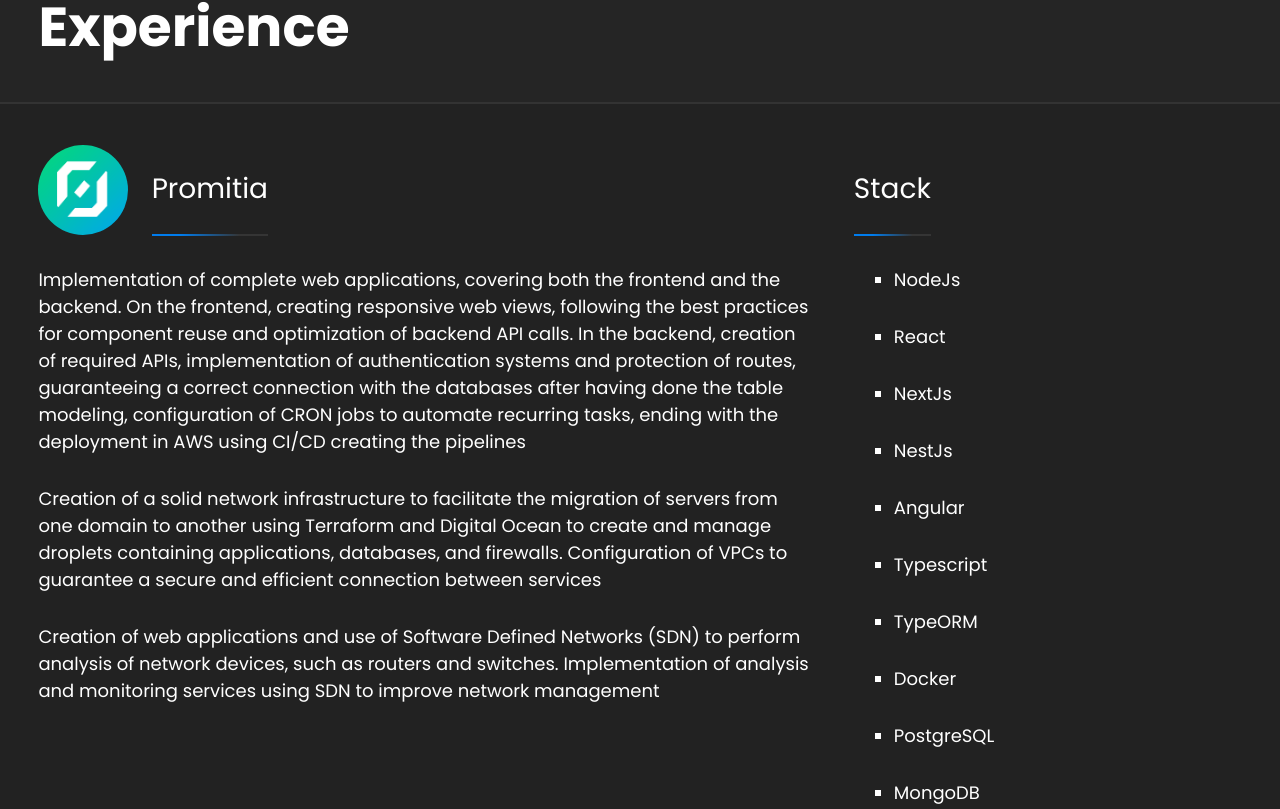
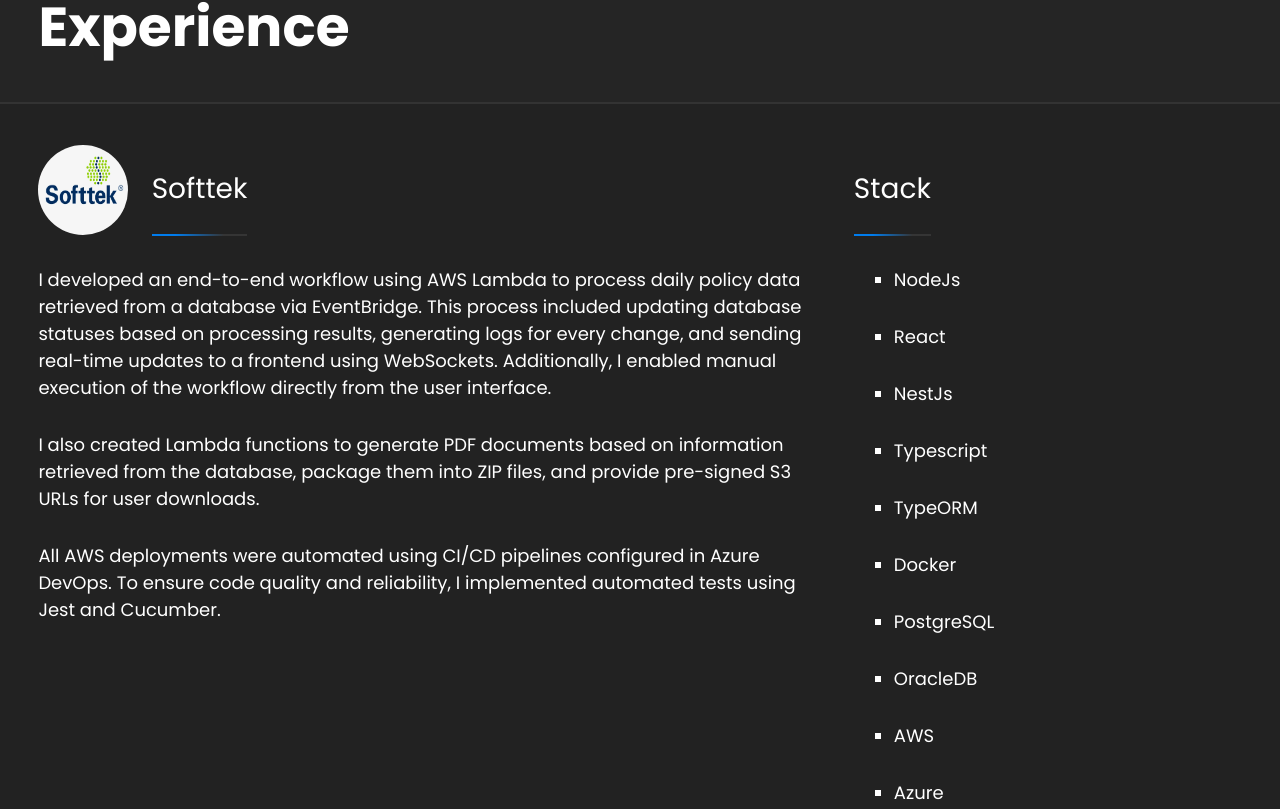
Before and after one commit to wpilares/willpilares, a React (Vite) app: page / in a window 1280 px wide. Shown: the part 931-1740 px from the top of the page. Built offline with nearby package versions, Linux system fonts and the light colour scheme.

Commit message:
feat: added last job

```diff
--- a/data.json
+++ b/data.json
@@ -1,4 +1,27 @@
 {
+  "company_0":
+  {
+    "company": "Softtek",
+    "image": "./jobs/softtek.png",
+    "descriptions": [
+      "I developed an end-to-end workflow using AWS Lambda to process daily policy data retrieved from a database via EventBridge. This process included updating database statuses based on processing results, generating logs for every change, and sending real-time updates to a frontend using WebSockets. Additionally, I enabled manual execution of the workflow directly from the user interface.",
+      "I also created Lambda functions to generate PDF documents based on information retrieved from the database, package them into ZIP files, and provide pre-signed S3 URLs for user downloads.",
+      "All AWS deployments were automated using CI/CD pipelines configured in Azure DevOps. To ensure code quality and reliability, I implemented automated tests using Jest and Cucumber."
+    ]
+  ,
+    "stack": [
+      "NodeJs",
+      "React",
+      "NestJs",
+      "Typescript",
+      "TypeORM",
+      "Docker",
+      "PostgreSQL",
+      "OracleDB",
+      "AWS",
+      "Azure"
+    ]
+  },
   "company_1":
   {
     "company": "Promitia",
--- a/src/content/experience/Experience.tsx
+++ b/src/content/experience/Experience.tsx
@@ -8,6 +8,7 @@ const Experience = (): ReactElement => {
   return (
     <div className={styles.experience} id="experience">
       <SectionTitle title="Experience" />
+      <Jobs data={data.company_0} />
       <Jobs data={data.company_1} />
       <Jobs data={data.company_2} />
     </div>
```
Also changed, not shown: public/jobs/softtek.png (added), 1 other file (tests, documents, lock files or other folders).
